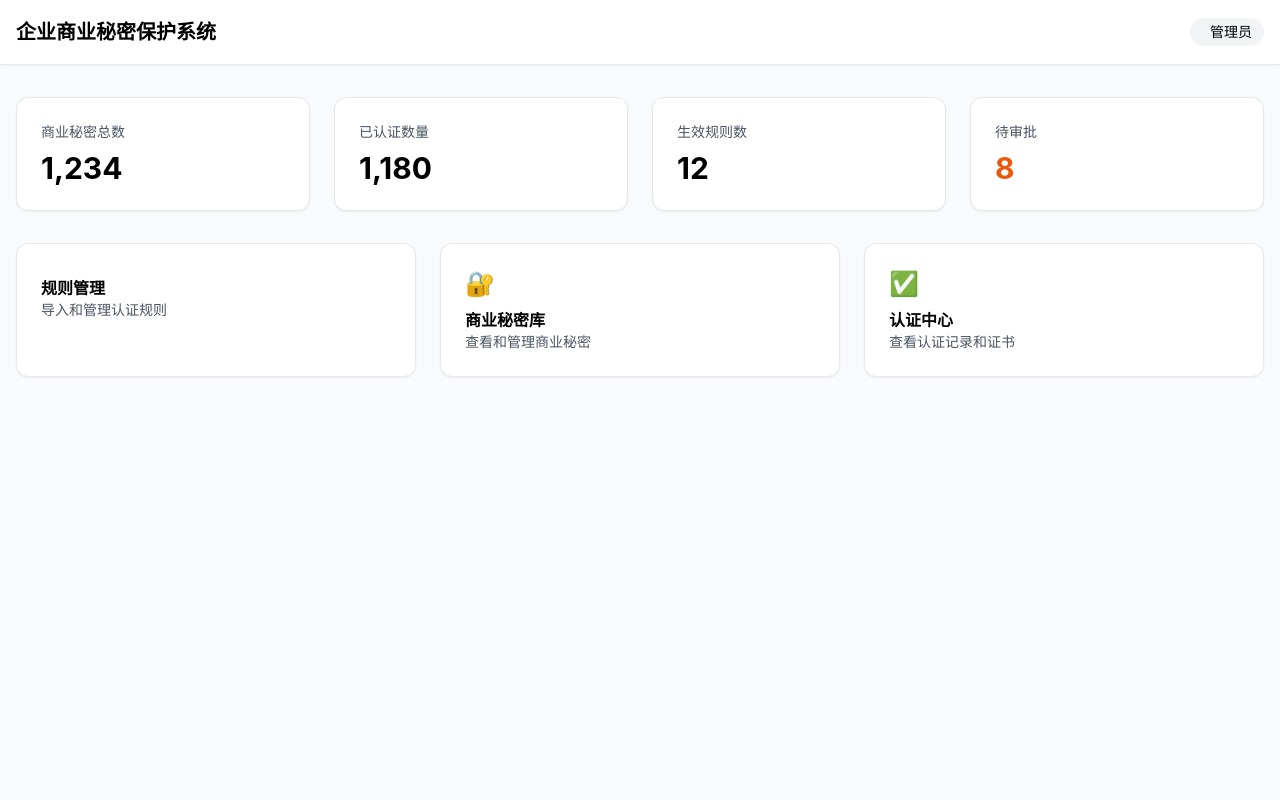
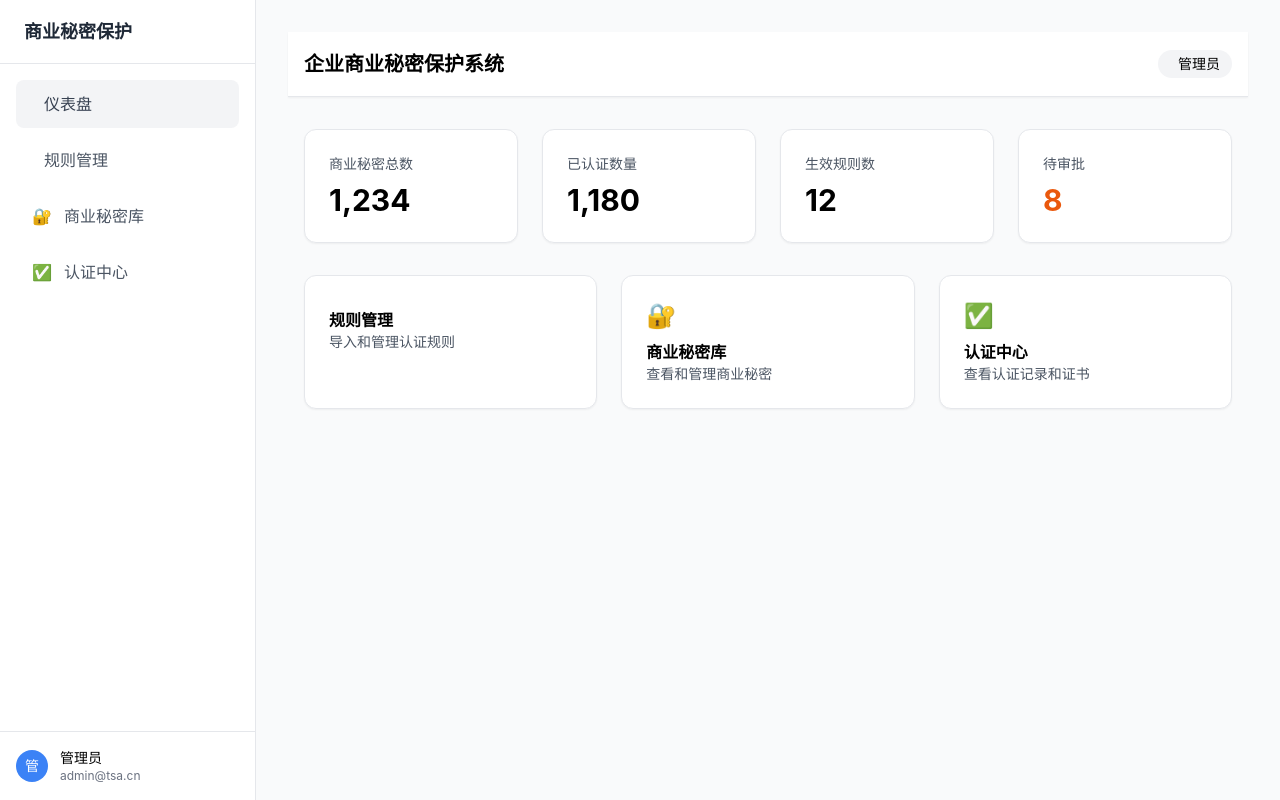
Before and after one commit to smknisyvecrix/trade-secret-demo, a Next.js app: page / in a window 1280 px wide. Built offline with nearby package versions, Linux system fonts and the light colour scheme.

Commit message:
添加侧边栏和所有子页面

```diff
--- a/src/app/layout.tsx
+++ b/src/app/layout.tsx
@@ -1,5 +1,47 @@
 import './globals.css';
-export const metadata = { title: '企业商业秘密保护系统', description: 'Demo' };
+import Link from 'next/link';
+
+export const metadata = { title: '企业商业秘密保护系统' };
+
 export default function RootLayout({ children }: { children: React.ReactNode }) {
-  return <html lang="zh-CN"><body className="bg-gray-50">{children}</body></html>;
+  return (
+    <html lang="zh-CN">
+      <body className="bg-gray-50 flex h-screen overflow-hidden">
+        {/* 左侧侧边栏 */}
+        <aside className="w-64 bg-white border-r border-gray-200 flex flex-col">
+          <div className="h-16 flex items-center px-6 border-b border-gray-200">
+            <h1 className="text-lg font-bold text-gray-800"> 商业秘密保护</h1>
+          </div>
+          <nav className="flex-1 p-4 space-y-2">
+            <Link href="/" className="flex items-center px-4 py-3 text-gray-700 bg-gray-100 rounded-lg hover:bg-gray-200">
+              <span className="mr-3"></span> 仪表盘
+            </Link>
+            <Link href="/rules" className="flex items-center px-4 py-3 text-gray-600 rounded-lg hover:bg-gray-100">
+              <span className="mr-3"></span> 规则管理
+            </Link>
+            <Link href="/secrets" className="flex items-center px-4 py-3 text-gray-600 rounded-lg hover:bg-gray-100">
+              <span className="mr-3">🔐</span> 商业秘密库
+            </Link>
+            <Link href="/certifications" className="flex items-center px-4 py-3 text-gray-600 rounded-lg hover:bg-gray-100">
+              <span className="mr-3">✅</span> 认证中心
+            </Link>
+          </nav>
+          <div className="p-4 border-t border-gray-200">
+            <div className="flex items-center gap-3">
+              <div className="w-8 h-8 bg-blue-500 rounded-full flex items-center justify-center text-white text-sm">管</div>
+              <div>
+                <div className="text-sm font-medium">管理员</div>
+                <div className="text-xs text-gray-500">admin@tsa.cn</div>
+              </div>
+            </div>
+          </div>
+        </aside>
+
+        {/* 右侧内容区 */}
+        <main className="flex-1 overflow-y-auto p-8">
+          {children}
+        </main>
+      </body>
+    </html>
+  );
 }
```
